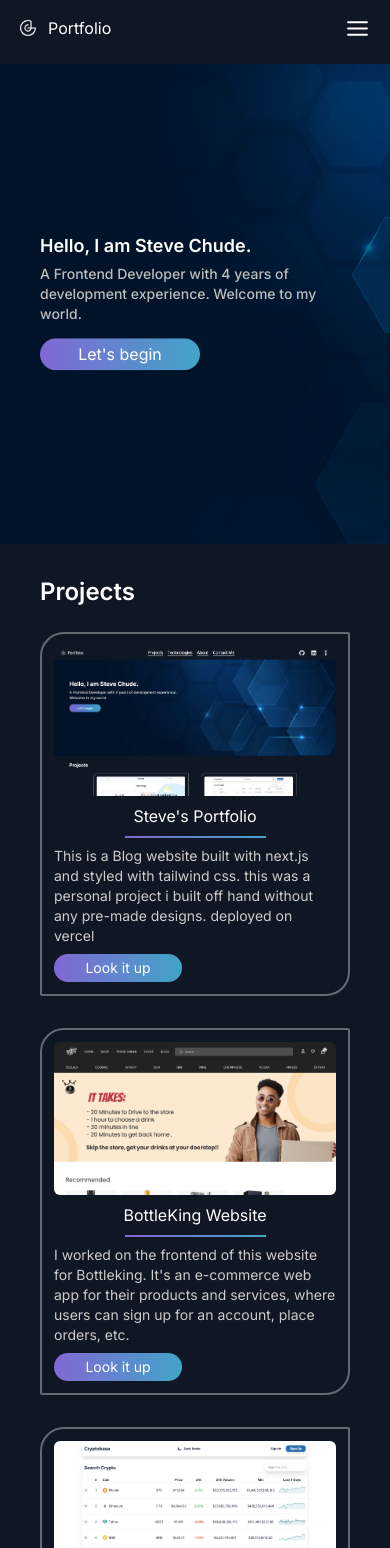
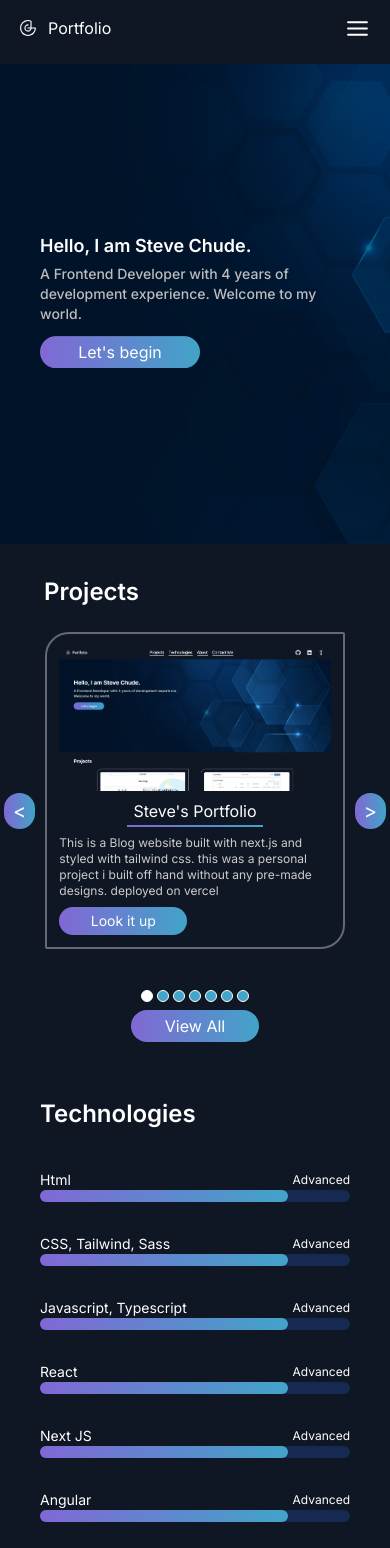
Before and after one commit to stevechude/my_portfolio, a Next.js app: page / in a window 390 px wide. Shown: the top 1548 px of the page. Built offline with nearby package versions, Linux system fonts and the light colour scheme.

Commit message:
carousel added

```diff
--- a/app/globals.css
+++ b/app/globals.css
@@ -4,39 +4,21 @@
 
 body {
   color: #fff;
+  background-color: #0f1624;
 }
 
-.autoplay-progress {
-  position: absolute;
-  right: 16px;
-  top: 10px;
-  /* bottom: 16px; */
-  z-index: 10;
-  width: 48px;
-  height: 48px;
-  display: flex;
-  align-items: center;
-  justify-content: center;
-  font-weight: bold;
-  color: var(--swiper-theme-color);
+.carousel-arrow {
+  @apply bg-gradient-to-r from-[#8168d4] to-[#41a4c8] text-white hover:text-black hover:bg-gradient-to-r hover:from-white hover:to-white rounded-full w-10 h-9 text-xl md:w-10 md:h-10 md:text-2xl my-auto;
 }
 
-.autoplay-progress svg {
-  --progress: 0;
-  position: absolute;
-  left: 0;
-  top: 0px;
-  z-index: 10;
-  width: 100%;
-  height: 100%;
-  stroke-width: 4px;
-  stroke: var(--swiper-theme-color);
-  fill: none;
-  stroke-dashoffset: calc(125.6 * (1 - var(--progress)));
-  stroke-dasharray: 125.6;
-  transform: rotate(-90deg);
+.carousel-pagination {
+  @apply flex gap-1 md:pt-4;
 }
 
-/* .mySwiper {
-  @apply h-[90%];
-} */
+.pagination-dot {
+  @apply rounded-full w-3 h-3 border border-white bg-[#41a4c8];
+}
+
+.activ {
+  @apply bg-white;
+}
--- a/app/page.js
+++ b/app/page.js
@@ -8,7 +8,7 @@ import About from "@/components/Home/About";
 
 export default function Home() {
   return (
-    <main className="flex min-h-screen flex-col relative overflow-hidden bg-[#0f1624]">
+    <main className="flex min-h-screen flex-col relative overflow-hidden">
       <Navbar />
       <Hero />
       <Projects />
--- /dev/null
+++ b/app/see-projects/page.jsx
@@ -0,0 +1,130 @@
+"use client";
+import Image from "next/image";
+import Link from "next/link";
+import React, { useEffect } from "react";
+import AOS from "aos";
+import "aos/dist/aos.css";
+import Navbar from "@/components/navigation/Navbar";
+import Footer from "@/components/footer/Footer";
+
+const listProjects = [
+  {
+    image: "/projects/portfolio.png",
+    title: "Steve's Portfolio",
+    description:
+      "This is a Blog website built with next.js and styled with tailwind css. this was a personal project i built off hand without any pre-made designs. deployed on vercel",
+    link: "https://steve-chude.vercel.app/",
+  },
+  {
+    image: "/projects/bottleking.png",
+    title: "BottleKing Website",
+    description:
+      "I worked on the frontend of this website for Bottleking. It's an e-commerce web app for their products and services, where users can sign up for an account, place orders, etc.",
+    link: "https://bottleking.ng/",
+  },
+  {
+    image: "/projects/cryptobase.png",
+    title: "A Crypto Monitoring App",
+    description:
+      "A responsive crypto website fetched from coingecko’s api as third-party, built with react js and styled with tailwind css, with an addition of a firebase backend with full user authentications and route protections.",
+    link: "https://cryptobase-website.netlify.app/",
+  },
+  {
+    image: "/projects/foodmine.png",
+    title: "Food Ordering App (In Progress)",
+    description:
+      "A foodmine website built with angular, it represents a food commerce app with the following features (view all available foods, view foods by categories, click on a particular food, add food to cart, view cart page with all foods added to cart). It is still missing an API server for user authentication (sign up and login, payment and checkout page) though, but it is an awesome representation of a food-commerce web application.",
+    link: "https://foodmine-app.vercel.app/",
+  },
+  {
+    image: "/projects/gift-card.png",
+    title: "Gift Cards App",
+    description:
+      "A fully responsive landing page of a GiftCard website from Figma Design, built and styled in 6 days with Next Js and TailwindCSS. Used GSAP library for animations.",
+    link: "https://gift-card-phi.vercel.app/",
+  },
+  {
+    image: "/projects/payslate.png",
+    title: "Payslate Organizations App",
+    description:
+      "A modern payment solution app for Organizations. A company can open a payslate account to easily receive payments from their customers, easily make withdrawals and manage their business accounts. Sub accounts can be created as well for split payments. I advice yout to sign up and check it out.",
+    link: "https://organization.payslate.com.ng/",
+  },
+  {
+    image: "/projects/payslate2.png",
+    title: "Payslate",
+    description:
+      "A modern payment solution app that has 2 user journeys (Organization & Users). A company can open a payslate account to easily receive payments from their customers, while an individual can open a payslate account to easily connect with multiple organizations registered on the platform and make payments to them.",
+    link: "https://payslate.com.ng/",
+  },
+];
+
+const Projects = () => {
+  useEffect(() => {
+    AOS.init();
+  }, []);
+
+  return (
+    <>
+      <div className="flex min-h-screen flex-col overflow-hidden">
+        <Navbar />
+        <div
+          id="projects"
+          className="flex flex-col gap-6 px-10 md:px-20 mt-24 md:mt-28 my-4"
+        >
+          <p
+            className="font-semibold text-2xl"
+            data-aos="fade-up"
+            data-aos-easing="linear"
+            data-aos-duration="1000"
+          >
+            Projects
+          </p>
+          <div className="flex flex-wrap justify-center items-center gap-8 md:gap-16 w-full">
+            {listProjects.map((proj, i) => (
+              <div
+                key={i}
+                className="border-2 border-[#656a72] rounded-tl-3xl rounded-tr-sm rounded-bl-sm rounded-br-3xl md:w-[38%]"
+                data-aos={`${i % 2 === 0 ? "fade-left" : "fade-right"}`}
+                data-aos-easing="linear"
+                data-aos-duration="1000"
+              >
+                <div className="p-3 md:p-4 flex flex-col gap-2">
+                  {/* image */}
+                  <div className="rounded-md md:w-fit">
+                    <Image
+                      src={proj.image}
+                      alt={proj.title}
+                      width={500}
+                      height={500}
+                      className="w-full rounded-md"
+                    />
+                  </div>
+                  {/* title */}
+                  <div className="flex flex-col gap-2 items-center">
+                    <p>{proj.title}</p>
+                    <div className="h-0.5 w-[50%] bg-gradient-to-r from-[#8168d4] to-[#41a4c8]" />
+                  </div>
+                  {/* desc */}
+                  <div className="flex flex-col gap-2">
+                    <p className="text-sm text-[#cdcccc]">{proj.description}</p>
+                    <Link
+                      target="_blank"
+                      href={proj.link}
+                      className="bg-gradient-to-r from-[#8168d4] to-[#41a4c8] rounded-3xl p-1 md:p-2 w-32 md:w-40 cursor-pointer text-center text-sm md:text-base hover:animate-pulse"
+                    >
+                      Look it up
+                    </Link>
+                  </div>
+                </div>
+              </div>
+            ))}
+          </div>
+        </div>
+        <Footer />
+      </div>
+    </>
+  );
+};
+
+export default Projects;
--- a/components/Home/Projects.jsx
+++ b/components/Home/Projects.jsx
@@ -2,7 +2,16 @@ import Image from "next/image";
 import Link from "next/link";
 import React, { useEffect } from "react";
 import AOS from "aos";
+import Carousel from "react-elastic-carousel";
 import "aos/dist/aos.css";
+import { useRouter } from "next/navigation";
+
+const breakpoints = [
+  { width: 1, itemsToShow: 1 },
+  { width: 550, itemsToShow: 2 },
+  { width: 768, itemsToShow: 3 },
+  { width: 1200, itemsToShow: 4 },
+];
 
 const listProjects = [
   {
@@ -30,7 +39,7 @@ const listProjects = [
     image: "/projects/foodmine.png",
     title: "Food Ordering App (In Progress)",
     description:
-      "A foodmine website built with angular, it represents a food commerce app with the following features (view all available foods, view foods by categories, click on a particular food, add food to cart, view cart page with all foods added to cart). It is still missing an API server for user authentication (sign up and login, payment and checkout page) though, but it is an awesome representation of a food-commerce web application.",
+      "A foodmine website built with angular, it represents a food commerce app with the following features (view all available foods, view foods by categories, click on a particular food, add food to cart, view cart page).",
     link: "https://foodmine-app.vercel.app/",
   },
   {
@@ -44,14 +53,14 @@ const listProjects = [
     image: "/projects/payslate.png",
     title: "Payslate Organizations App",
     description:
-      "A modern payment solution app for Organizations. A company can open a payslate account to easily receive payments from their customers, easily make withdrawals and manage their business accounts. Sub accounts can be created as well for split payments. I advice yout to sign up and check it out.",
+      "A modern payment solution app for Organizations. A company can open a payslate account to easily receive payments from their customers, easily make withdrawals and manage their business accounts.",
     link: "https://organization.payslate.com.ng/",
   },
   {
     image: "/projects/payslate2.png",
     title: "Payslate",
     description:
-      "A modern payment solution app that has 2 user journeys (Organization & Users). A company can open a payslate account to easily receive payments from their customers, while an individual can open a payslate account to easily connect with multiple organizations registered on the platform and make payments to them.",
+      "Payslate is a product of Huiospay Limited, which gives users the ability to easily access payments for services by different organizations, while making the process of auditing and account reconciliation easy at the click of a button.",
     link: "https://payslate.com.ng/",
   },
 ];
@@ -61,21 +70,50 @@ const Projects = () => {
     AOS.init();
   }, []);
 
+  const router = useRouter();
+
   return (
-    <div id="projects" className="flex flex-col gap-6 px-10 md:px-20 mt-8 my-4">
+    <div id="projects" className="flex flex-col gap-6 px-1 md:px-20 mt-8 my-4">
       <p
-        className="font-semibold text-2xl"
+        className="font-semibold text-2xl px-10 md:px-0"
         data-aos="fade-up"
         data-aos-easing="linear"
         data-aos-duration="1000"
       >
         Projects
       </p>
-      <div className="flex flex-wrap justify-center items-center gap-8 md:gap-16 w-full">
+      <div className="flex flex-col items-center gap-2 md:gap-4 w-full">
+        <Carousel
+          breakPoints={breakpoints}
+          renderArrow={({ type, onClick }) => (
+            <button
+              onClick={onClick}
+              className="carousel-arrow" // Style the arrow button here
+            >
+              {type === "PREV" ? "<" : ">"}
+            </button>
+          )}
+          renderPagination={({ pages, activePage, onClick }) => (
+            <div className="carousel-pagination">
+              {" "}
+              {/* Style the pagination indicators container here */}
+              {pages.map((page) => {
+                const isActive = activePage === page;
+                return (
+                  <button
+                    key={page}
+                    onClick={() => onClick(page)}
+                    className={`pagination-dot ${isActive ? "activ" : ""}`} // Style the pagination dot here
+                  />
+                );
+              })}
+            </div>
+          )}
+        >
           {listProjects.map((proj, i) => (
             <div
               key={i}
-            className="border-2 border-[#656a72] rounded-tl-3xl rounded-tr-sm rounded-bl-sm rounded-br-3xl md:w-[38%]"
+              className="border-2 border-[#656a72] rounded-tl-3xl rounded-tr-sm rounded-bl-sm rounded-br-3xl w-full md:w-[90%] md:h-96 overflow-y-auto mb-2 md:mb-0"
               data-aos={`${i % 2 === 0 ? "fade-left" : "fade-right"}`}
               data-aos-easing="linear"
               data-aos-duration="1000"
@@ -92,17 +130,19 @@ const Projects = () => {
                   />
                 </div>
                 {/* title */}
-              <div className="flex flex-col gap-2 items-center">
+                <div className="flex flex-col gap-0.5 items-center">
                   <p>{proj.title}</p>
                   <div className="h-0.5 w-[50%] bg-gradient-to-r from-[#8168d4] to-[#41a4c8]" />
                 </div>
                 {/* desc */}
                 <div className="flex flex-col gap-2">
-                <p className="text-sm text-[#cdcccc]">{proj.description}</p>
+                  <p className="md:text-sm text-xs text-[#cdcccc]">
+                    {proj.description}
+                  </p>
                   <Link
                     target="_blank"
                     href={proj.link}
-                  className="bg-gradient-to-r from-[#8168d4] to-[#41a4c8] rounded-3xl p-1 md:p-2 w-32 md:w-40 cursor-pointer text-center text-sm md:text-base hover:animate-pulse"
+                    className="bg-gradient-to-r from-[#8168d4] to-[#41a4c8] rounded-3xl p-1 w-32 md:w-40 cursor-pointer text-center text-sm hover:animate-pulse"
                   >
                     Look it up
                   </Link>
@@ -110,6 +150,13 @@ const Projects = () => {
               </div>
             </div>
           ))}
+        </Carousel>
+        <button
+          onClick={() => router.push("/see-projects")}
+          className="bg-gradient-to-r from-[#8168d4] to-[#41a4c8] rounded-3xl p-1 w-32 md:w-40 text-white"
+        >
+          View All
+        </button>
       </div>
     </div>
   );
--- a/package.json
+++ b/package.json
@@ -13,6 +13,7 @@
     "next": "14.1.3",
     "react": "^18",
     "react-dom": "^18",
+    "react-elastic-carousel": "^0.11.5",
     "react-icons": "^5.0.1",
     "react-loader-spinner": "^6.1.6",
     "react-scroll": "^1.9.0"
```
Also changed, not shown: components/navigation/Navbar.jsx (+5 -5 lines), 1 other file (tests, documents, lock files or other folders). Lines whose indentation alone changed are shown as unchanged.
